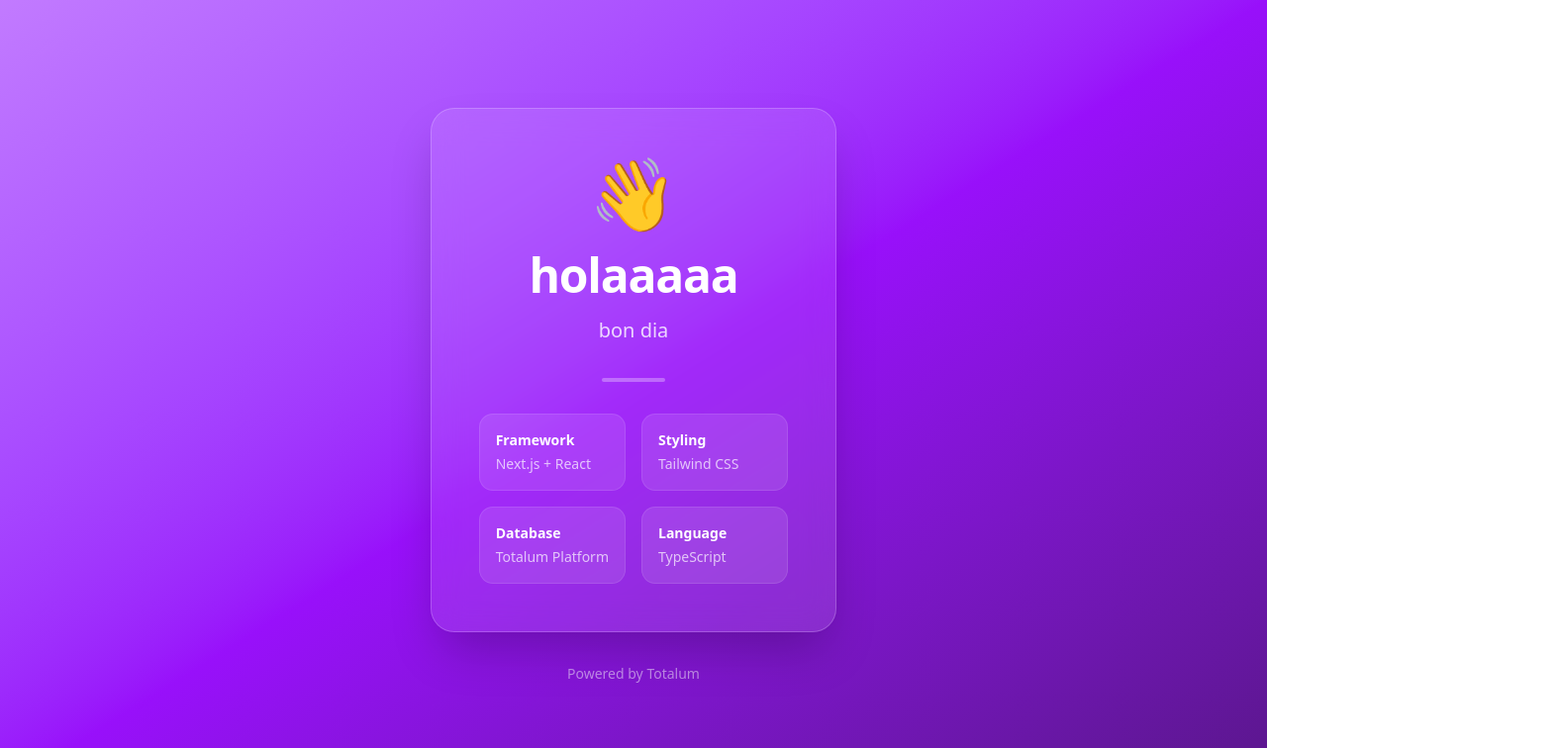
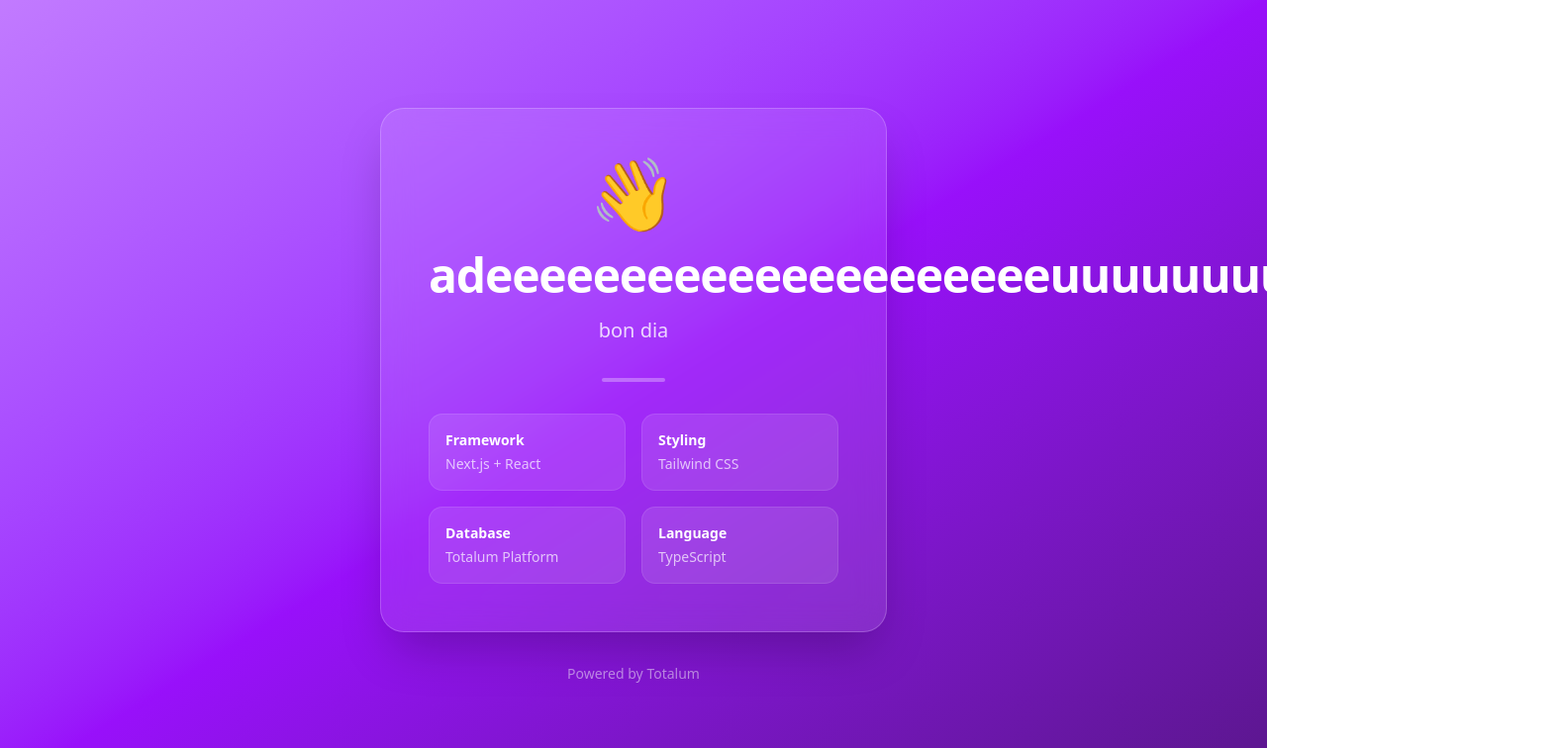
Before and after one commit to speed-paradigm/test-totalum2, a Next.js app: page / in a window 1280 px wide. Shown: the top 756 px of the page at 99% size, 1576 px wide, since content can reach past the window. Built offline with nearby package versions, Linux system fonts and the light colour scheme.

Commit message:
minor feat

```diff
--- a/src/app/page.tsx
+++ b/src/app/page.tsx
@@ -25,7 +25,7 @@ export default function Main() {
 
           {/* Title */}
           <h1 className="text-5xl font-bold text-white mb-4 tracking-tight">
-            holaaaaa
+            adeeeeeeeeeeeeeeeeeeeeeuuuuuuuuuuuuuuuuu
           </h1>
 
           {/* Subtitle */}
```
